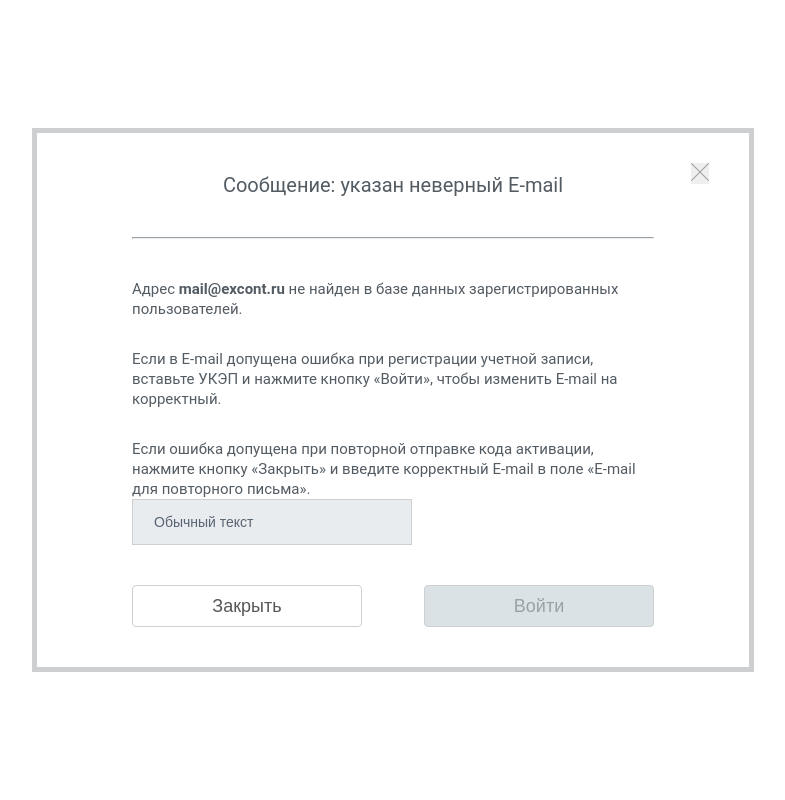
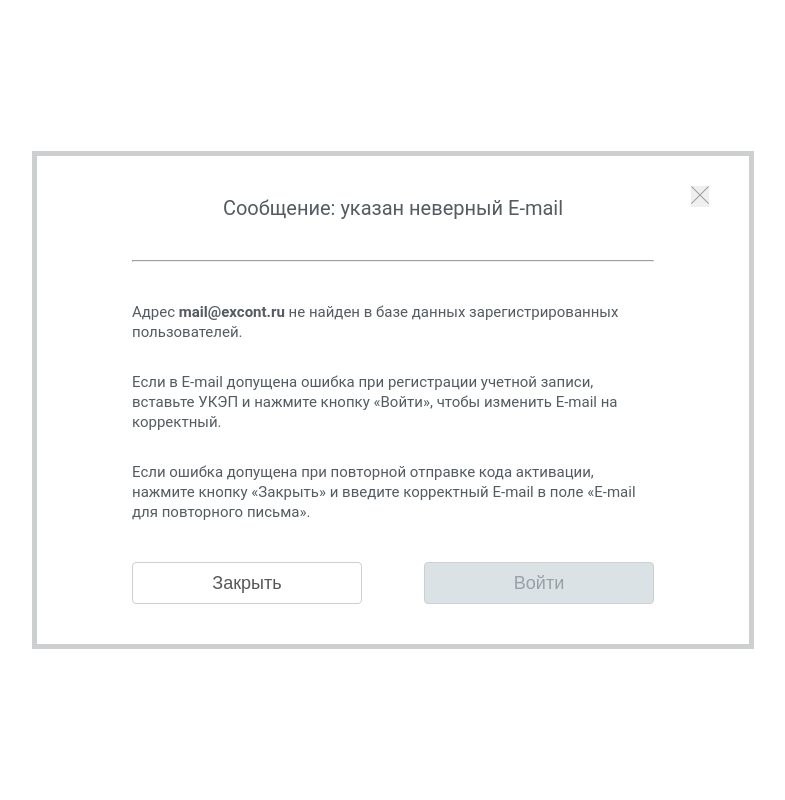
Before and after one commit to Mirzamorph/excont-react-modals, a React (Create React App) app: page / in a window 1280 px wide. Shown: the top 800 px of the page, without its empty margins (247-1032 px from the left). Built offline with nearby package versions, Linux system fonts and the light colour scheme.

Commit message:
refactor component

```diff
--- a/src/components/Modal.js
+++ b/src/components/Popup.js
@@ -1,7 +1,7 @@
 import React from 'react';
 import closeIcon from '../assets/img/close.svg';
 
-const Modal = ({ children, title, button }) => {
+const Popup = ({ children, title, button }) => {
   let btnClass = 'btn';
   let actionsClass = 'modal__actions';
   if (button) {
@@ -26,4 +26,4 @@ const Modal = ({ children, title, button }) => {
   );
 };
 
-export default Modal;
+export default Popup;
--- a/src/components/modals/ErrorEmail.js
+++ b/src/components/modals/ErrorEmail.js
@@ -1,12 +1,11 @@
 /* eslint-disable jsx-a11y/label-has-associated-control */
 import React from 'react';
-import Modal from '../Modal';
-import { Checkbox, RadioButton, InputText } from '../partials/FormParts';
+import Popup from '../Popup';
 
 function ErrorEmail() {
   return (
     <div className="container">
-      <Modal
+      <Popup
         button={
           <button type="button" className="btn" disabled>
             Войти
@@ -30,10 +29,7 @@ function ErrorEmail() {
             повторного письма».
           </p>
         </div>
-        <form>
-          <InputText placeholder="Обычный текст" />
-        </form>
-      </Modal>
+      </Popup>
     </div>
   );
 }
```
